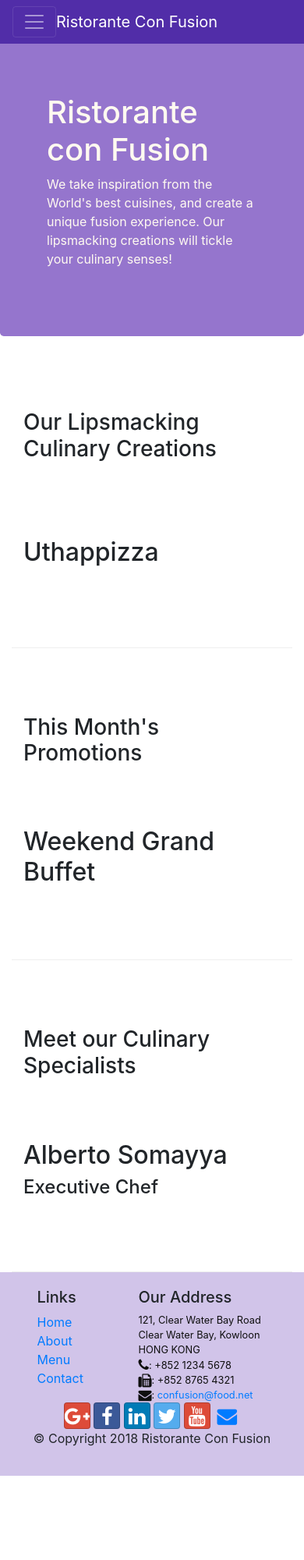
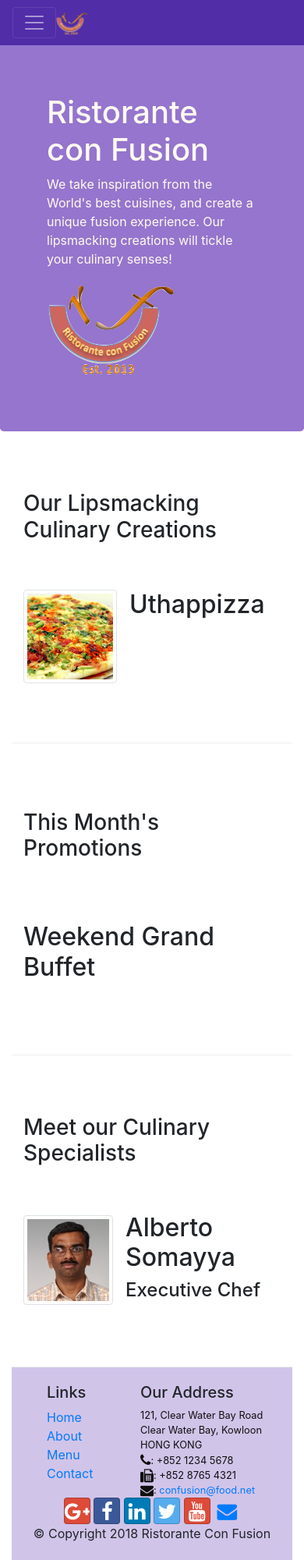
Before and after one commit to shingi94/bootstrap4_resturant, a website: page index.html in a window 390 px wide. Shown: the top 2000 px of the page at 78% size. Before the commit the page ends 1892 px from the top, so only its background shows below. Drawn offline with nearby package versions, Linux system fonts and the light colour scheme.

Commit message:
Images and Media added

```diff
--- a/index.html
+++ b/index.html
@@ -25,7 +25,7 @@
                 <span class="navbar-toggler-icon"></span>
 
             </button>
-            <a class="navbar-brand mr-auto" href="#">Ristorante Con Fusion</a>
+            <a class="navbar-brand mr-auto" href="#"><img src="/img/logo.png" height="30" width="41"></a>
             <div class="collapse navbar-collapse" id="Navbar">
             <ul class="navbar-nav mr-auto">
                 <li class="nav-item active"><a class="nav-link" href="#"> <span class="fa fa-home fa-lg"></span> Home</a></li>
@@ -45,7 +45,8 @@
                     <h1>Ristorante con Fusion</h1>
                     <p>We take inspiration from the World's best cuisines, and create a unique fusion experience. Our lipsmacking creations will tickle your culinary senses!</p>
                 </div>
-                <div class="col-12 col-sm">
+                <div class="col-12 col-sm align-self-center">
+                    <img src="/img/logo.png" class="image-fluid">
                 </div>
             </div>
         </div>
@@ -57,8 +58,16 @@
                 <h3>Our Lipsmacking Culinary Creations</h3>
             </div>
             <div class="col col-sm order-sm-first col-md">
-                <h2>Uthappizza</h2>
-                <p class="d-none d-sm-block">A unique combination of Indian Uthappam (pancake) and Italian pizza, topped with Cerignola olives, ripe vine cherry tomatoes, Vidalia onion, Guntur chillies and Buffalo Paneer.</p>
+                <div class="media">
+                    <img class="d-flex mr-3 img-thumbnail align-self-center"
+                    src="/img/uthappizza.png" alt="uthappizza">
+                    <div class="media-body">
+                        <h2 class="mt-0">Uthappizza</h2>
+                        <p class="d-none d-sm-block">A unique combination of Indian Uthappam (pancake) and Italian pizza, topped with Cerignola olives, ripe vine cherry tomatoes, Vidalia onion, Guntur chillies and Buffalo Paneer.</p>
+                    </div>
+
+                </div>
+
             </div>
         </div>
 
@@ -78,9 +87,21 @@
                 <h3>Meet our Culinary Specialists</h3>
             </div>
             <div class="col col-sm order-sm-first col-md">
-                <h2>Alberto Somayya</h2>
-                <h4>Executive Chef</h4>
-                <p class="d-none d-sm-block">Award winning three-star Michelin chef with wide International experience having worked closely with whos-who in the culinary world, he specializes in creating mouthwatering Indo-Italian fusion experiences. </p>
+                <div class="media">
+                    <div class="media">
+                        <img class="d-flex mr-3 img-thumbnail align-self-center"
+                                src="img/alberto.png" alt="Alberto Somayya">
+                        <div class="media-body">
+                            <h2 class="mt-0">Alberto Somayya</h2>
+                            <h4>Executive Chef</h4>
+                            <p class="d-none d-sm-block">Award winning three-star Michelin chef with wide
+                                International experience having worked closely with
+                                whos-who in the culinary world, he specializes in
+                                creating mouthwatering Indo-Italian fusion experiences.
+                                </p>
+                    </div>
+                </div>
+
             </div>
         </div>
     </div>
```
Also changed, not shown: aboutus.html (+4 -2 lines), contactus.html (+3 -2 lines), img/alberto.png (added), img/buffet.png (added), img/logo.png (added), img/uthappizza.png (added), 1 other file.
